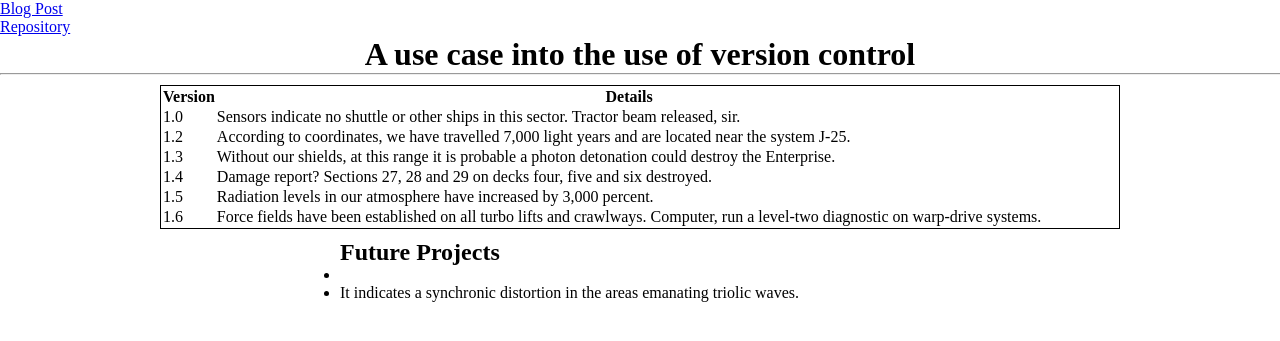
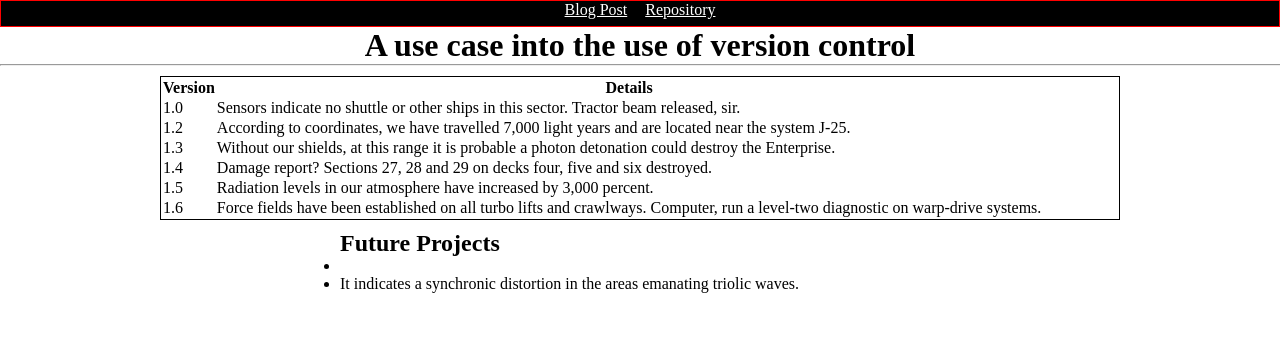
Before and after one commit to jg-digital-media/version_control_blog, a PHP site: page / in a window 1280 px wide. Shown: the top 341 px of the page. Run offline with PHP 8.4, Linux system fonts and the light colour scheme.

Commit message:
update stylesheet

```diff
--- a/style.css
+++ b/style.css
@@ -1,10 +1,28 @@
 /*******
 *
-* Last Update: 28-02-2024 - 16:32
+* Last Update: 10-10-2024 - 13:31
 */
 * {
   padding: 0;
   margin: 0;
+}
+
+nav {
+  text-align: center;
+  background: #000000;
+  height: 25px;
+  border: solid red 1px;
+}
+nav ul li {
+  display: inline-block;
+  margin: 0 7px;
+}
+nav ul li a {
+  color: rgb(255, 255, 255);
+  transition: color 0.3s;
+}
+nav ul li a:hover {
+  color: gold;
 }
 
 h1 {
```
Also changed, not shown: 1 other file.
